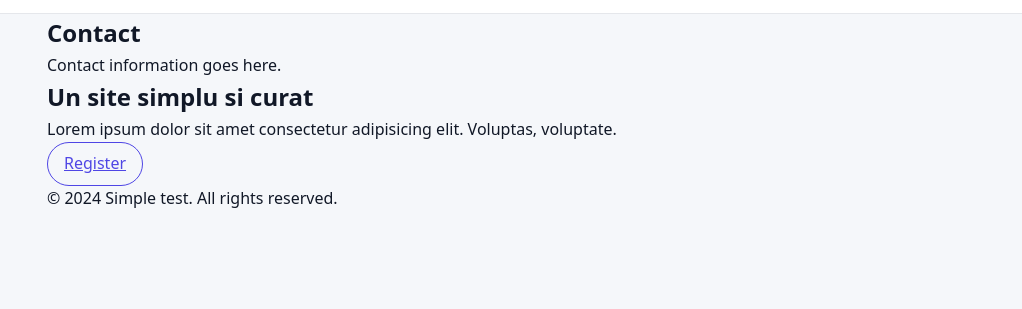
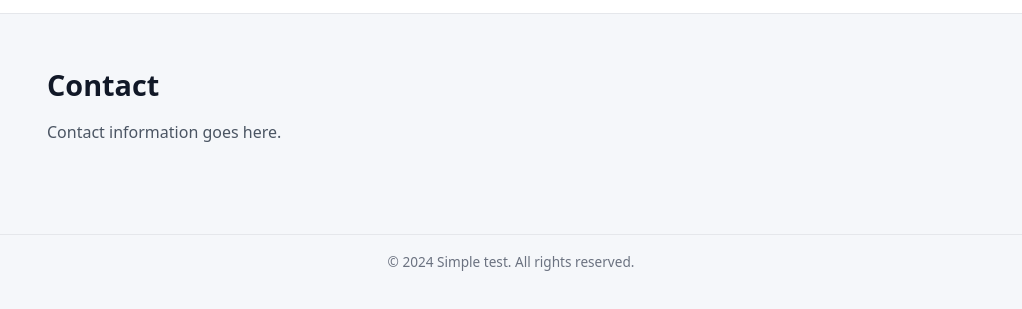
Before and after one commit to andreipitz/Proiect_ITB03, a website: page public/contact.html in a window 1280 px wide. Shown: the part 61-370 px from the top of the page, without its empty margins (129-1151 px from the left). Drawn offline with Linux system fonts and the light colour scheme.

Commit message:
featuresTry2

```diff
--- a/public/contact.html
+++ b/public/contact.html
@@ -20,19 +20,13 @@
             </nav>
         </div>
     </header>
-    <main>
-        <section class="container">
+    <main class="container">
+        <section class="page-section">
             <h1>Contact</h1>
             <p>Contact information goes here.</p>
         </section>
-        <section class="container">
-            <h1>Un site simplu si curat</h1>
-            <p>Lorem ipsum dolor sit amet consectetur adipisicing elit. Voluptas, voluptate.</p>
-            <a href="/register" class="btn">Register</a>
-        </section>
-
     </main>
-    <footer>
+    <footer class="site-footer">
         <div class="container ">
             <p>&copy; 2024 Simple test. All rights reserved.</p>
         </div>
```
Also changed, not shown: public/about.html (+2 -8 lines), public/product.html (+3 -9 lines).
